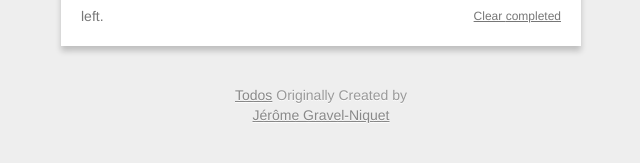
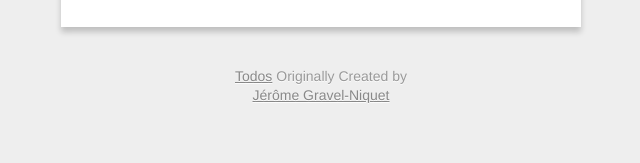
Before and after one commit to statianzo/JQueryList, a plain HTML site: page index.html in a window 1280 px wide. Shown: the part 157-320 px from the top of the page, without its empty margins (319-959 px from the left). Drawn offline with Linux system fonts and the light colour scheme.

Commit message:
added display:none on stats

```diff
--- a/index.html
+++ b/index.html
@@ -13,7 +13,7 @@
         <span class="ui-tooltip-top" style="display:none;">Press Enter to save this task</span>
       </form>
       <ul id="todo-list"></ul>
-      <div id="todo-stats">
+      <div id="todo-stats" style="display:none;">
         <span class="todo-count">
           <span id="remaining-count"></span>
           <span id="remaining-count-word"></span> left.
```
